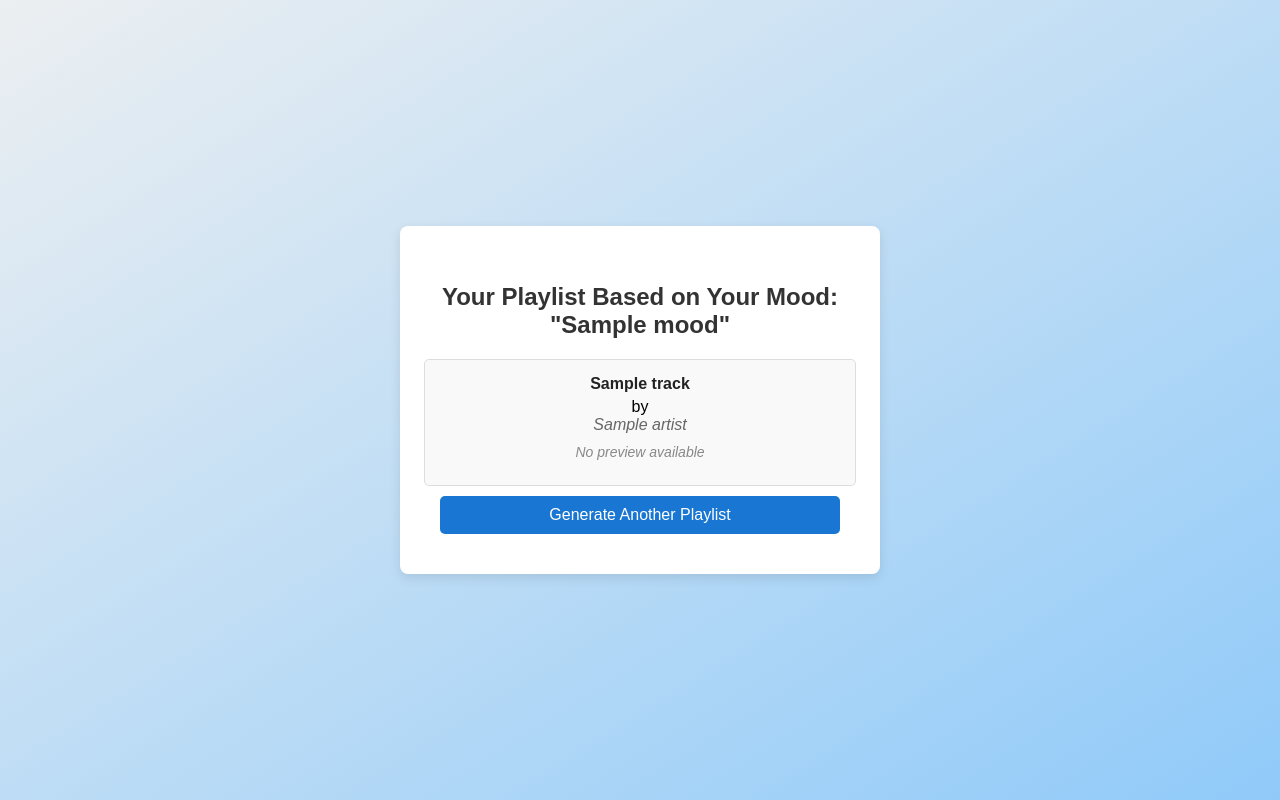
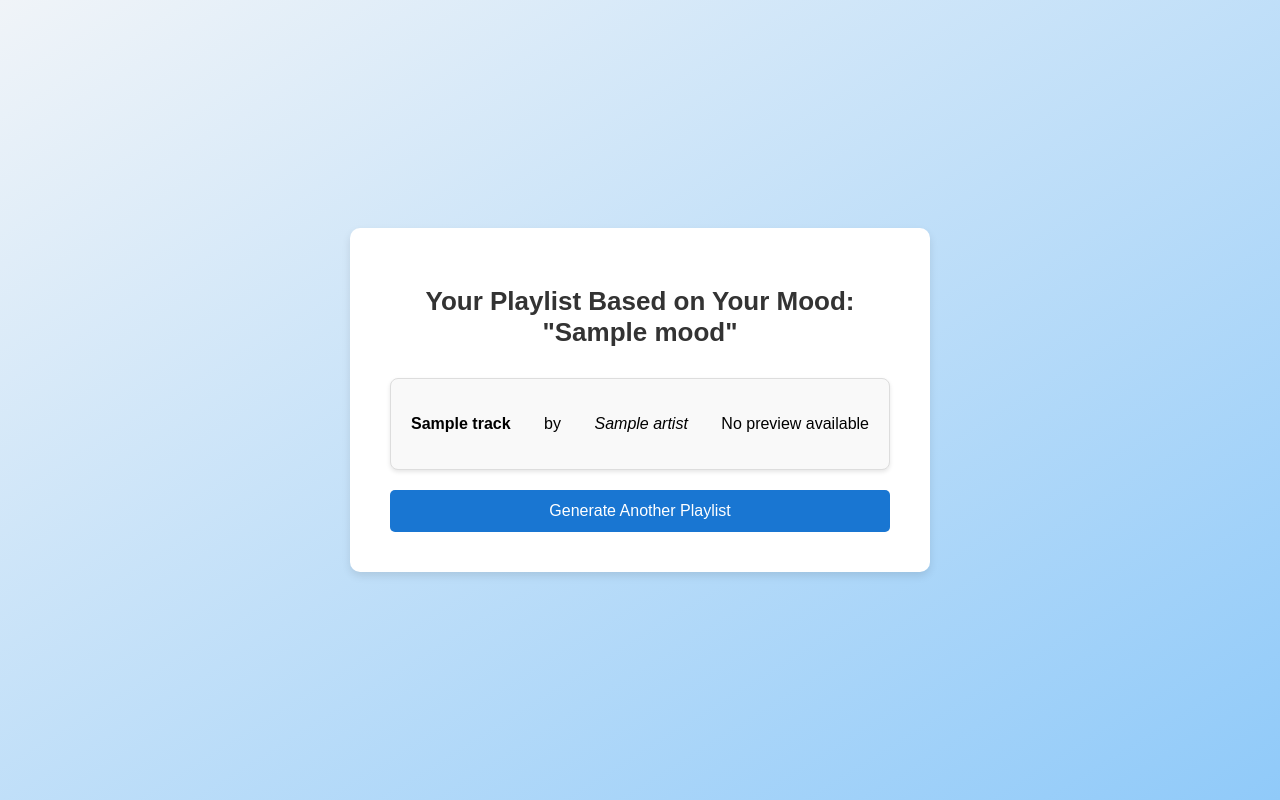
Before and after one commit to lowkeyharsh/Emotion-Based-Playlist-Generator, a Flask app: template templates/playlist.html in a window 1280 px wide. Run offline with Flask 3, Linux system fonts and the light colour scheme; the template is opened without the code that fills it: most values are stand-ins (such as "Sample title", 1, 10 or a date in 2020); parts of the project's set-up code (start-up, migrations or seed data) failed here and were passed over.

Commit message:
Improve UI styling for better spacing and alignment.

```diff
--- a/static/style.css
+++ b/static/style.css
@@ -1,9 +1,7 @@
-/* style.css */
-
 /* General page styling */
 body {
     font-family: Arial, sans-serif;
-    background: linear-gradient(to bottom right, #eceff1, #90caf9);
+    background: linear-gradient(to bottom right, #f0f4f8, #90caf9);
     margin: 0;
     padding: 0;
     display: flex;
@@ -12,34 +10,57 @@ body {
     min-height: 100vh;
 }
 
-/* Card design */
+/* Logout section styling */
+.logout-container {
+    display: flex;
+    justify-content: space-between;
+    align-items: center;
+    margin-bottom: 20px;
+    font-size: 14px;
+    color: #333;
+}
+
+.logout-btn {
+    padding: 8px 15px;
+    font-size: 14px;
+    background-color: #e57373;
+    color: white;
+    text-decoration: none;
+    border-radius: 5px;
+    transition: background-color 0.3s;
+}
+
+.logout-btn:hover {
+    background-color: #d32f2f;
+}
+
+/* Card styling for the playlist and main content */
 .card {
-    background-color: #ffffff;
+    background: white;
     padding: 40px;
-    box-shadow: 0 4px 12px rgba(0, 0, 0, 0.1);
-    border-radius: 8px;
+    border-radius: 10px;
+    box-shadow: 0 4px 8px rgba(0, 0, 0, 0.1);
+    width: 100%;
+    max-width: 500px;
     text-align: center;
-    width: 400px;
 }
 
 /* Heading and subtitle styling */
 h1 {
-    font-size: 24px;
+    font-size: 26px;
     color: #333333;
-    margin-bottom: 10px;
+    margin-bottom: 20px;
 }
 
 .subtitle {
     font-size: 16px;
     color: #666666;
-    margin-bottom: 20px;
+    margin-bottom: 30px;
 }
 
 /* Form styling */
 form {
-    display: flex;
-    flex-direction: column;
-    align-items: center;
+    margin-top: 20px;
 }
 
 label {
@@ -49,24 +70,24 @@ label {
 }
 
 input[type="text"] {
-    padding: 10px;
+    padding: 12px;
     font-size: 14px;
-    border: 1px solid #cccccc;
-    border-radius: 4px;
+    border: 1px solid #ddd;
+    border-radius: 5px;
     width: 100%;
     margin-bottom: 20px;
 }
 
-/* Blue button styling */
+/* Button styling */
 button {
+    padding: 12px;
+    font-size: 16px;
     background-color: #1976D2;
     color: white;
     border: none;
-    padding: 10px 20px;
-    font-size: 16px;
     border-radius: 5px;
     cursor: pointer;
-    transition: background-color 0.3s;
+    transition: background-color 0.3s ease;
     width: 100%;
 }
 
@@ -74,49 +95,113 @@ button:hover {
     background-color: #1565C0;
 }
 
-/* Playlist page styling */
+/* Playlist card styling */
 .playlist {
     display: flex;
     flex-direction: column;
-    align-items: center;
+    gap: 25px;
+    margin-top: 30px;
 }
 
-/* Song card styling */
 .song-card {
-    background-color: #f9f9f9;
-    border: 1px solid #dddddd;
-    border-radius: 5px;
-    padding: 15px;
-    margin: 10px 0;
+    background: #f9f9f9;
+    border: 1px solid #ddd;
+    border-radius: 8px;
+    padding: 20px;
+    display: flex;
+    align-items: center;
+    justify-content: space-between;
+    gap: 15px;
+    box-shadow: 0 2px 4px rgba(0, 0, 0, 0.1);
+    transition: transform 0.2s ease;
+}
+
+.song-card:hover {
+    transform: translateY(-2px);
+}
+
+.song-details {
+    text-align: left;
+    flex-grow: 1;
+}
+
+.song-info {
+    font-size: 18px;
+    font-weight: bold;
+    color: #333333;
+}
+
+.song-info em {
+    font-style: italic;
+    font-weight: normal;
+    color: #666666;
+}
+
+.spotify-link {
+    font-size: 14px;
+    color: #1DB954;
+    text-decoration: none;
+    font-weight: bold;
+}
+
+.spotify-link:hover {
+    text-decoration: underline;
+}
+
+.auth-card {
+    background: white;
+    padding: 40px;
+    border-radius: 10px;
+    box-shadow: 0 4px 8px rgba(0, 0, 0, 0.1);
     width: 100%;
+    max-width: 400px;
     text-align: center;
 }
 
-strong {
-    color: #222222;
-    font-weight: bold;
-    display: block;
-    margin-bottom: 5px;
+.auth-card h1 {
+    font-size: 26px;
+    color: #333333;
+    margin-bottom: 20px;
 }
 
-em {
-    color: #666666;
-    font-style: italic;
-    display: block;
-    margin-bottom: 10px;
+.auth-card input[type="text"],
+.auth-card input[type="password"] {
+    width: 100%;
+    padding: 12px;
+    margin-bottom: 20px;
+    border: 1px solid #ddd;
+    border-radius: 5px;
+    font-size: 16px;
 }
 
-/* Audio player styling */
-audio {
-    display: block;
-    margin: 10px auto;
-    border: 1px solid #cccccc;
-    border-radius: 4px;
+.auth-card button {
+    width: 100%;
+    padding: 12px;
+    background-color: #1976D2;
+    color: white;
+    border: none;
+    border-radius: 5px;
+    font-size: 16px;
+    cursor: pointer;
+    transition: background-color 0.3s;
 }
 
-.no-preview {
-    color: #888888;
+.auth-card button:hover {
+    background-color: #1565C0;
+}
+
+.auth-card p {
     font-size: 14px;
-    margin: 10px 0;
-    font-style: italic;
+    color: #555555;
+    margin-top: 10px;
 }
+
+.auth-card a {
+    color: #1976D2;
+    text-decoration: none;
+    font-weight:bold;
+}
+
+.auth-card a:hover {
+    text-decoration: underline;
+}
```
